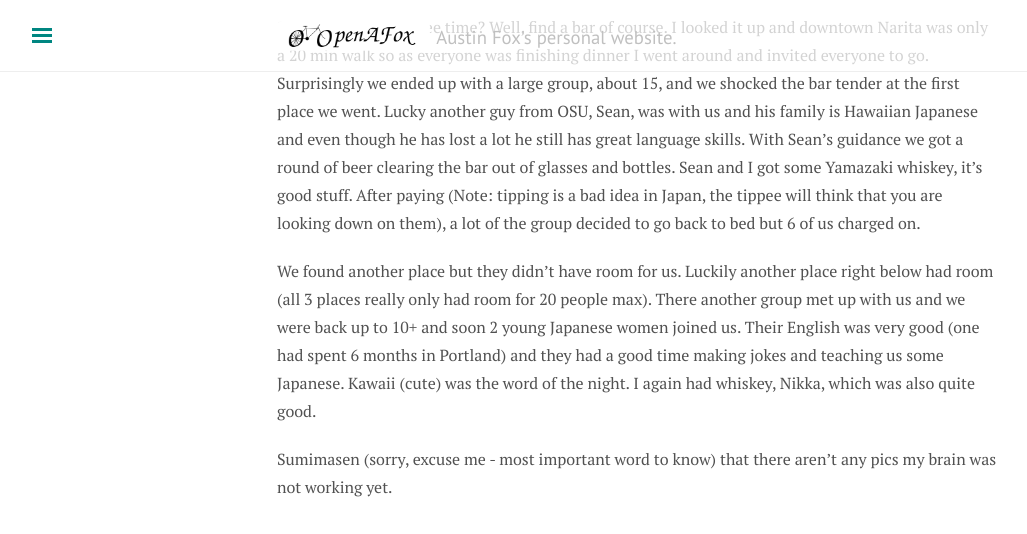
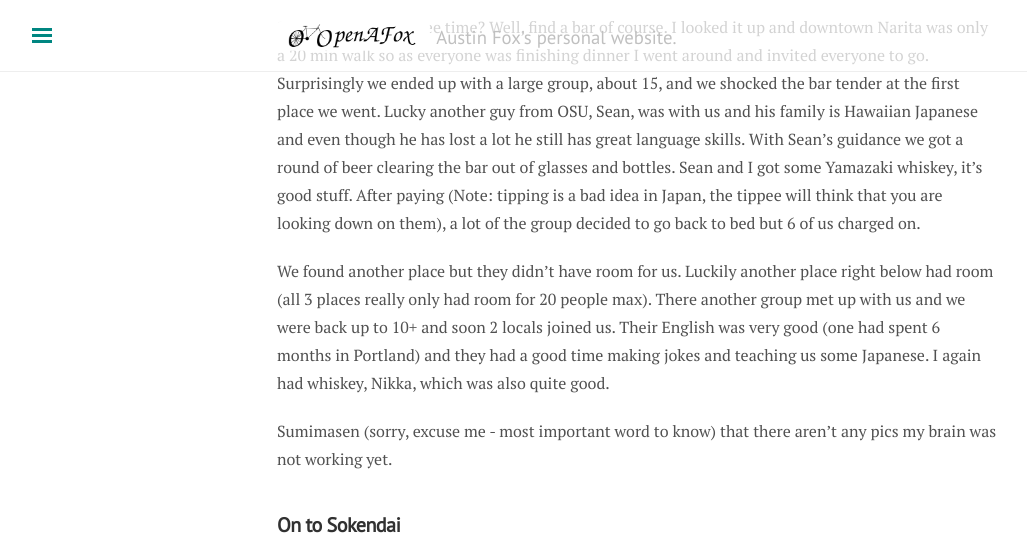
Before and after one commit to openafox/openafox.github.io, a Jekyll site: the page built from _posts/travel/2017-06-16-japan-first-days.md, in a window 1280 px wide and 900 px high, scrolled down 993 px, cut to the strip 0-534 px from the top of the window. Shown: the whole strip, without its empty margins (3-1030 px from the left). Built offline with Jekyll 4.4.1, drawn with Linux system fonts in a browser that asks for light colours; nearby versions of some CDN libraries; comment, search, counter and statistics services are not loaded.

Commit message:
Japan first days: drop 'young women' and 'word of the night' framing
Co-Authored-By: Claude Opus 5.5 <noreply@anthropic.com>

```diff
--- a/_posts/travel/2017-06-16-japan-first-days.md
+++ b/_posts/travel/2017-06-16-japan-first-days.md
@@ -25,7 +25,7 @@ I and many other fellows were surprised when all we were given at check in was t
 
 So what to do with free time? Well, find a bar of course. I looked it up and downtown Narita was only a 20 min walk so as everyone was finishing dinner I went around and invited everyone to go. Surprisingly we ended up with a large group, about 15, and we shocked the bar tender at the first place we went. Lucky another guy from OSU, Sean, was with us and his family is Hawaiian Japanese and even though he has lost a lot he still has great language skills. With Sean's guidance we got a round of beer clearing the bar out of glasses and bottles. Sean and I got some Yamazaki whiskey, it's good stuff. After paying (Note: tipping is a bad idea in Japan, the tippee will think that you are looking down on them), a lot of the group decided to go back to bed but 6 of us charged on.
 
-We found another place but they didn't have room for us. Luckily another place right below had room (all 3 places really only had room for 20 people max). There another group met up with us and we were back up to 10+ and soon 2 young Japanese women joined us. Their English was very good (one had spent 6 months in Portland) and they had a good time making jokes and teaching us some Japanese. Kawaii (cute) was the word of the night. I again had whiskey, Nikka, which was also quite good.
+We found another place but they didn't have room for us. Luckily another place right below had room (all 3 places really only had room for 20 people max). There another group met up with us and we were back up to 10+ and soon 2 locals joined us. Their English was very good (one had spent 6 months in Portland) and they had a good time making jokes and teaching us some Japanese. I again had whiskey, Nikka, which was also quite good.
 
 Sumimasen (sorry, excuse me - most important word to know) that there aren't any pics my brain was not working yet.
 
```
